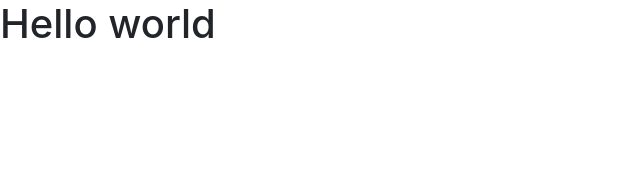
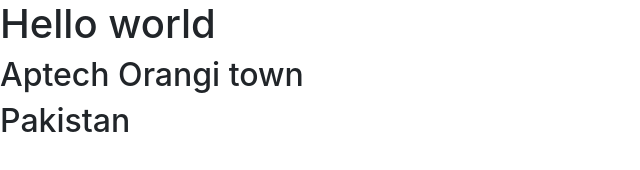
Before and after one commit to zulfiqarblogs/eproject, a plain HTML site: page index.html in a window 1280 px wide. Shown: the whole page, without its empty margins (0-640 px from the left). Drawn offline with nearby package versions, Linux system fonts and the light colour scheme.

Commit message:
About and index work done

```diff
--- a/index.html
+++ b/index.html
@@ -11,7 +11,8 @@
   </head>
   <body>
     <h1>Hello world</h1>
-
+      <h2>Aptech Orangi town</h2>
+      <h2>Pakistan</h2>
     <!-- Optional JavaScript -->
     <!-- jQuery first, then Popper.js, then Bootstrap JS -->
     <script src="https://code.jquery.com/jquery-3.3.1.slim.min.js" integrity="sha384-q8i/X+965DzO0rT7abK41JStQIAqVgRVzpbzo5smXKp4YfRvH+8abtTE1Pi6jizo" crossorigin="anonymous"></script>
```
Also changed, not shown: About.html (added).
